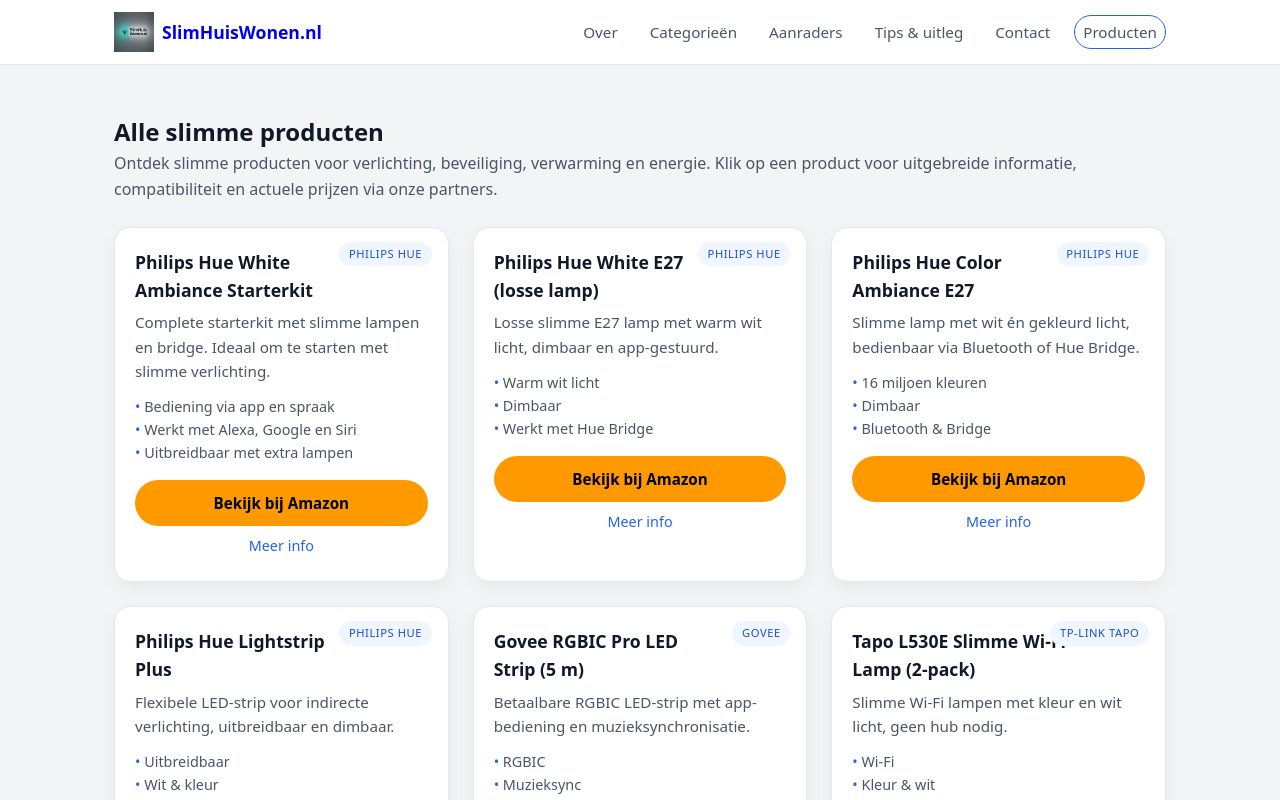
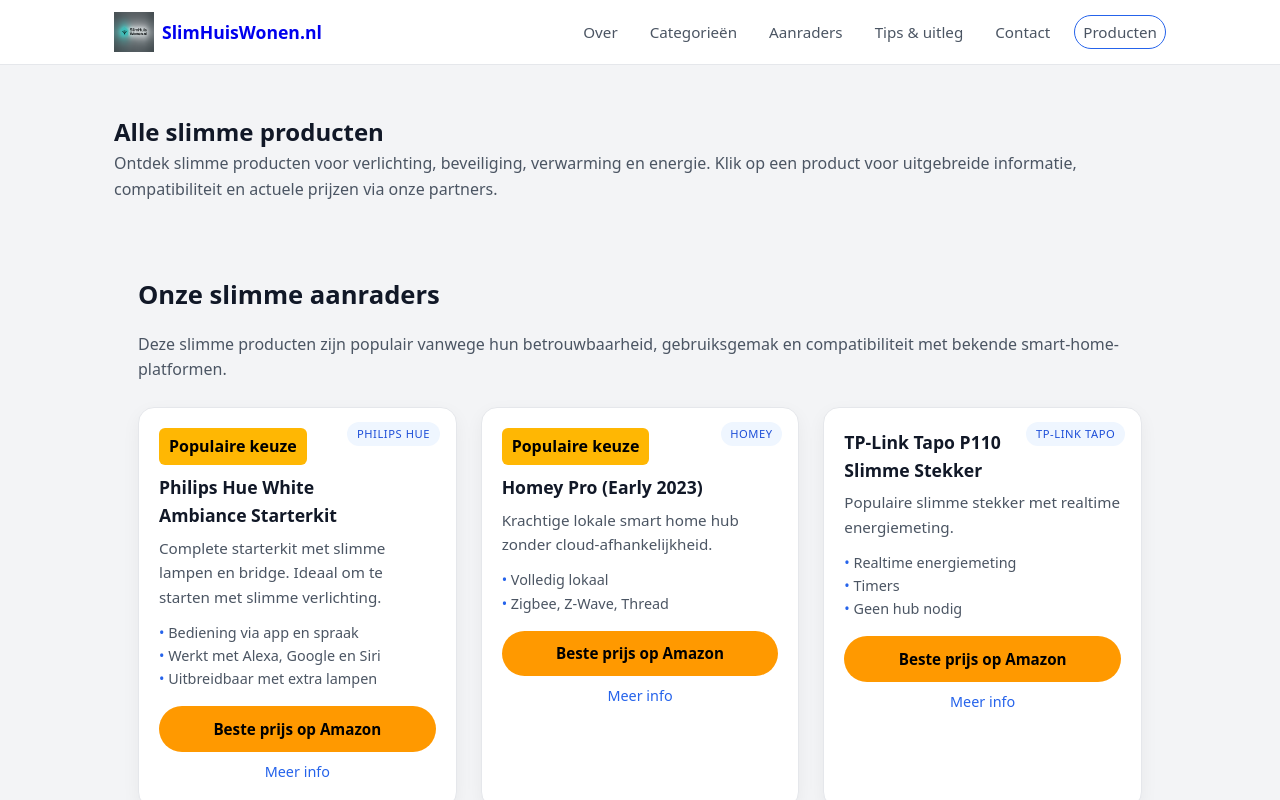
Before and after one commit to hafidgrad/SlimHuisWonen, a Next.js app: page /producten in a window 1280 px wide. Shown: the top 800 px of the page. Built offline with nearby package versions, Linux system fonts and the light colour scheme.

Commit message:
app/page.jsx

```diff
--- a/app/producten/page.jsx
+++ b/app/producten/page.jsx
@@ -1,7 +1,6 @@
 import Header from "@/components/Header";
 import Footer from "@/components/Footer";
-import { getAllProducts } from "@/data/products";
-import Link from "next/link";
+import Products from "@/components/Products";
 
 export const metadata = {
   title: "Alle slimme producten voor een slim huis",
@@ -13,8 +12,6 @@
 };
 
 export default function ProductenPage() {
-  const products = getAllProducts();
-
   return (
     <>
       <Header />
@@ -30,45 +27,8 @@
               compatibiliteit en actuele prijzen via onze partners.
             </p>
 
-            <div className="product-grid">
-              {products.map((p) => (
-                <article className="product-card" key={p.slug}>
-                  <div className="product-tag">{p.brand}</div>
-
-                  <h3>{p.name}</h3>
-
-                  <p className="product-desc">{p.description}</p>
-
-                  {p.features?.length > 0 && (
-                    <ul className="product-bullets">
-                      {p.features.map((f) => (
-                        <li key={f}>{f}</li>
-                      ))}
-                    </ul>
-                  )}
-
-                  <div className="product-actions">
-                    {p.affiliateUrl && (
-                      <a
-                        href={p.affiliateUrl}
-                        className="btn btn-primary product-btn"
-                        target="_blank"
-                        rel="noreferrer"
-                      >
-                        Bekijk bij Amazon
-                      </a>
-                    )}
-
-                    <Link
-                      href={`/product/${p.slug}`}
-                      className="product-details-link"
-                    >
-                      Meer info
-                    </Link>
-                  </div>
-                </article>
-              ))}
-            </div>
+            {/* ✅ Toon alle producten (geen limit) */}
+            <Products />
           </div>
         </section>
       </main>
--- a/components/Products.jsx
+++ b/components/Products.jsx
@@ -1,23 +1,47 @@
 import Link from "next/link";
 import { getAllProducts } from "@/data/products";
 
-export default function Products() {
-  const products = getAllProducts();
+export default function Products({ limit }) {
+  const allProducts = getAllProducts();
+
+  // 1️⃣ Handmatig gekozen toppers
+  const featured = allProducts.filter((p) => p.featured === true);
+
+  // 2️⃣ Automatisch aanvullen (hoogste rating, geen duplicaten)
+  const autoFill = allProducts
+    .filter(
+      (p) =>
+        !p.featured &&
+        typeof p.rating === "number" &&
+        p.rating >= 4.5
+    )
+    .sort((a, b) => b.rating - a.rating);
+
+  // 3️⃣ Samenvoegen
+  const combined = [...featured, ...autoFill];
+
+  // 4️⃣ Alleen limiteren als er een limit is
+  const products = typeof limit === "number"
+    ? combined.slice(0, limit)
+    : combined;
 
   return (
     <section id="aanraders" className="section">
       <div className="container">
         <h2>Onze slimme aanraders</h2>
+
         <p className="section-intro">
-          Deze producten zijn zorgvuldig geselecteerd op basis van populariteit,
-          ervaringen en compatibiliteit met slimme woningen. Wanneer je via onze
-          links bestelt, ontvangen wij mogelijk een kleine commissie – zonder
-          extra kosten voor jou.
+          Deze slimme producten zijn populair vanwege hun betrouwbaarheid,
+          gebruiksgemak en compatibiliteit met bekende smart-home-platformen.
         </p>
 
         <div className="product-grid">
           {products.map((p) => (
             <article className="product-card" key={p.slug}>
+              {p.featured && (
+                <div className="best-choice">Populaire keuze</div>
+              )}
+
               <div className="product-tag">{p.brand}</div>
 
               <h3>{p.name}</h3>
@@ -26,7 +50,7 @@
 
               {p.features?.length > 0 && (
                 <ul className="product-bullets">
-                  {p.features.map((f) => (
+                  {p.features.slice(0, 3).map((f) => (
                     <li key={f}>{f}</li>
                   ))}
                 </ul>
@@ -44,10 +68,6 @@
                   </a>
                 )}
 
-                <p className="muted small">
-                  *Prijzen kunnen wijzigen. Bekijk actuele prijs bij Amazon.
-                </p>
-
                 <Link
                   href={`/product/${p.slug}`}
                   className="product-details-link"
@@ -58,6 +78,12 @@
             </article>
           ))}
         </div>
+
+        <div style={{ textAlign: "center", marginTop: "2rem" }}>
+          <Link href="/producten" className="btn btn-secondary">
+            Bekijk alle producten →
+          </Link>
+        </div>
       </div>
     </section>
   );
```
